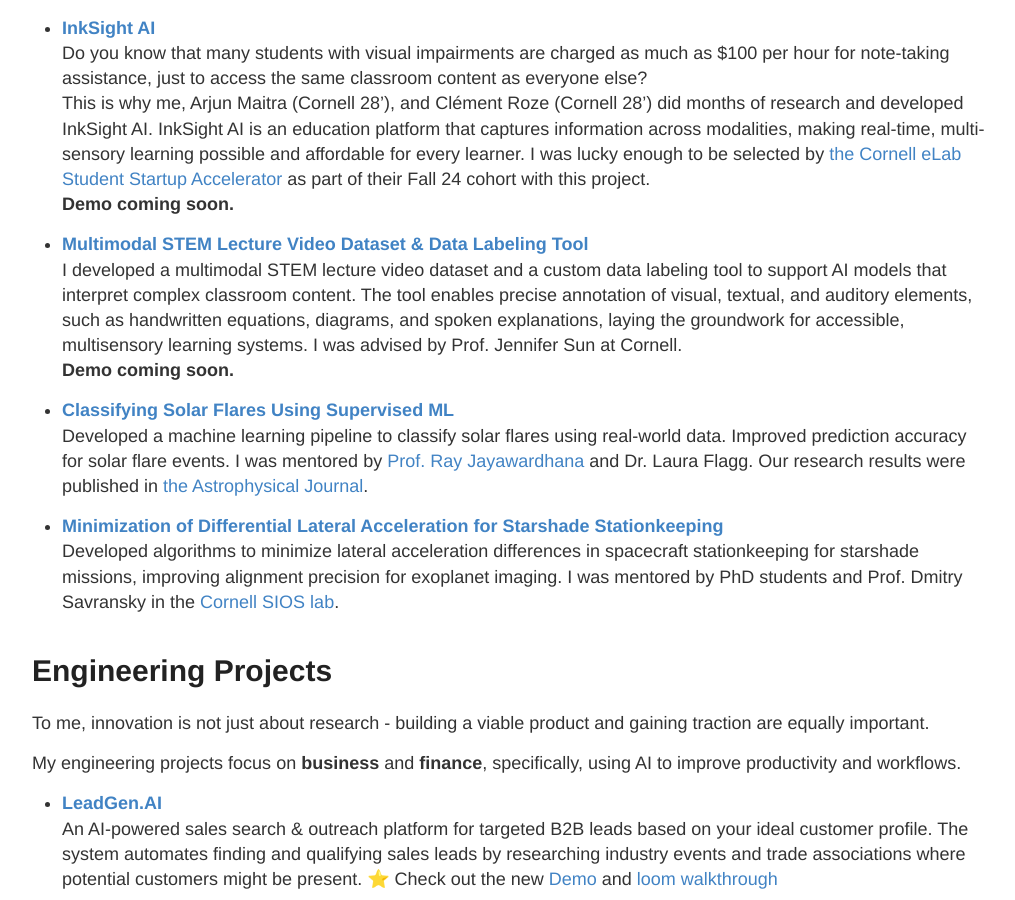
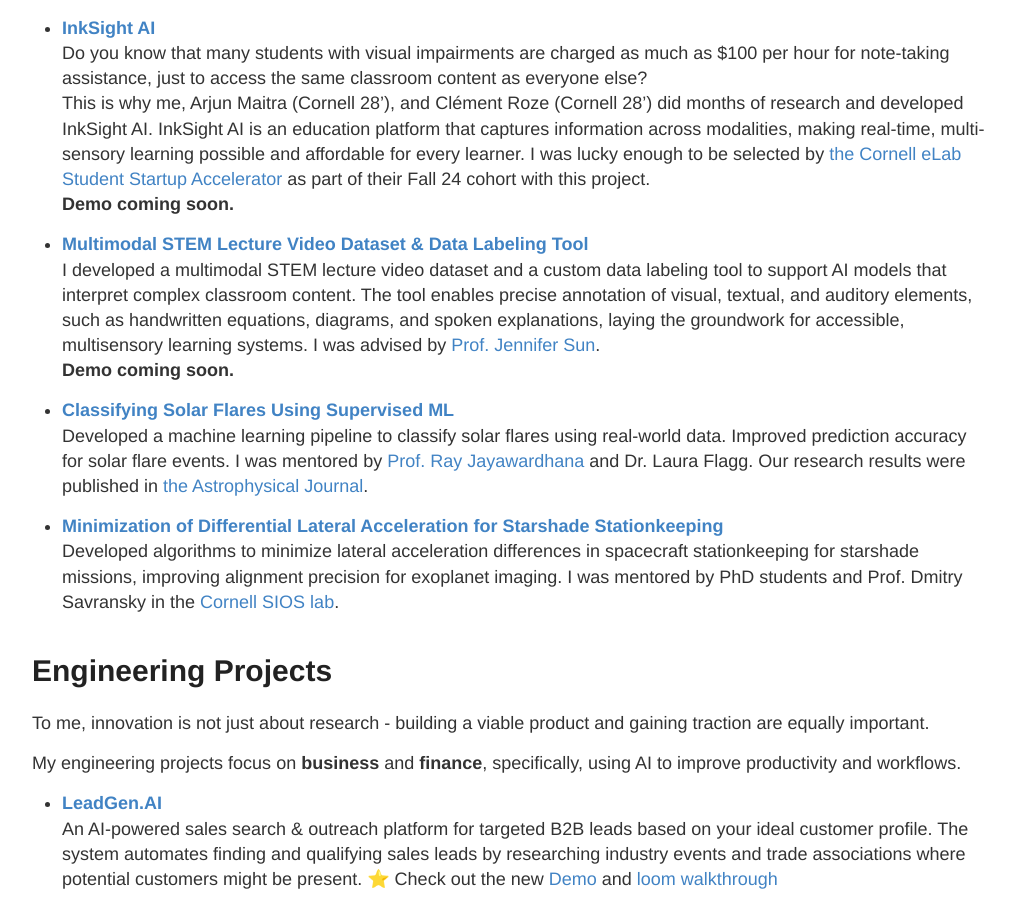
Before and after one commit to nicolehao34/nicolehao34.github.io, a Jekyll site: the page built from index.md, in a window 1280 px wide and 900 px high, scrolled down 735 px. Shown: the whole window, without its empty margins (128-1143 px from the left). Built offline with Jekyll 4.4.1, drawn with Linux system fonts in a browser that asks for light colours.

Commit message:
Update index.md

```diff
--- a/index.md
+++ b/index.md
@@ -24,7 +24,7 @@
 **Demo coming soon.**
 
 - **[Multimodal STEM Lecture Video Dataset & Data Labeling Tool](https://github.com/Cornell-InkSight/InkSight-DataLabeler.git)** <br>
-I developed a multimodal STEM lecture video dataset and a custom data labeling tool to support AI models that interpret complex classroom content. The tool enables precise annotation of visual, textual, and auditory elements, such as handwritten equations, diagrams, and spoken explanations, laying the groundwork for accessible, multisensory learning systems. I was advised by Prof. Jennifer Sun at Cornell. <br>
+I developed a multimodal STEM lecture video dataset and a custom data labeling tool to support AI models that interpret complex classroom content. The tool enables precise annotation of visual, textual, and auditory elements, such as handwritten equations, diagrams, and spoken explanations, laying the groundwork for accessible, multisensory learning systems. I was advised by [Prof. Jennifer Sun](https://jenjsun.com/). <br>
 **Demo coming soon.**
 
 - **[Classifying Solar Flares Using Supervised ML](https://github.com/nicolehao34/solar_flares_classification)** <br>
```
